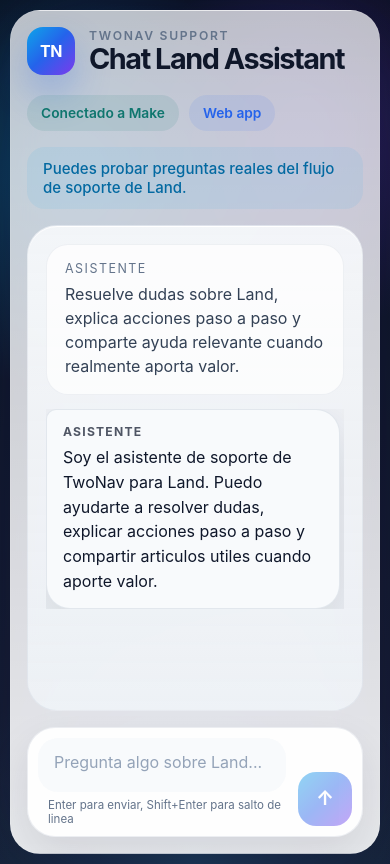
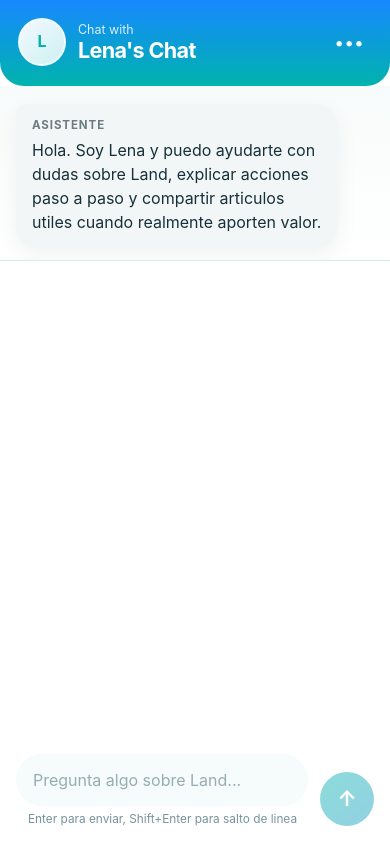
Before and after one commit to ai-tn/chatbot-lena, a Next.js app: page / in a window 390 px wide. Built offline with nearby package versions, Linux system fonts and the light colour scheme.

Commit message:
Refine flat mobile chat UI

```diff
--- a/src/app/globals.css
+++ b/src/app/globals.css
@@ -1,43 +1,36 @@
 :root {
-  --bg-top: #0b1020;
-  --bg-bottom: #172036;
-  --frame: rgba(15, 23, 42, 0.72);
-  --frame-border: rgba(255, 255, 255, 0.08);
-  --surface: rgba(255, 255, 255, 0.88);
-  --surface-strong: rgba(255, 255, 255, 0.96);
-  --ink: #0f172a;
-  --muted: #64748b;
-  --accent: #0ea5e9;
-  --accent-strong: #2563eb;
-  --assistant-bubble: #f8fafc;
-  --assistant-border: rgba(148, 163, 184, 0.22);
-  --user-bubble: linear-gradient(135deg, #2563eb 0%, #7c3aed 100%);
-  --user-ink: #eff6ff;
-  --success: #0f766e;
-  --warning: #b45309;
-  --error: #be123c;
-  --shadow-lg: 0 34px 120px rgba(3, 8, 20, 0.35);
-  --shadow-md: 0 18px 60px rgba(15, 23, 42, 0.14);
+  --bg: #eef8f7;
+  --surface: #ffffff;
+  --surface-soft: #f6fbfb;
+  --line: #d6ecea;
+  --ink: #17313a;
+  --muted: #78939a;
+  --primary: #00b3ad;
+  --primary-strong: #1099c1;
+  --primary-soft: #e4f8f7;
+  --assistant-bubble: #f3f6f7;
+  --user-ink: #ffffff;
+  --error: #c1355a;
+  --warning: #946200;
 }
 
 * {
   box-sizing: border-box;
 }
 
-html {
-  font-size: 16px;
+html,
+body {
+  margin: 0;
+  min-height: 100%;
 }
 
 body {
-  margin: 0;
-  min-height: 100vh;
+  min-height: 100dvh;
+  overflow: hidden;
   font-family: Inter, "Segoe UI", system-ui, sans-serif;
   color: var(--ink);
   background:
-    radial-gradient(circle at 15% 20%, rgba(14, 165, 233, 0.32), transparent 28%),
-    radial-gradient(circle at 82% 16%, rgba(124, 58, 237, 0.28), transparent 24%),
-    radial-gradient(circle at 50% 100%, rgba(56, 189, 248, 0.22), transparent 28%),
-    linear-gradient(180deg, var(--bg-top) 0%, var(--bg-bottom) 100%);
+    linear-gradient(180deg, #0d7ff2 0%, #00b3ad 24%, #eef8f7 24%, #eef8f7 100%);
 }
 
 button,
@@ -45,8 +38,22 @@
   font: inherit;
 }
 
+button {
+  appearance: none;
+}
+
+textarea {
+  resize: none;
+}
+
+main,
+section,
+div {
+  min-width: 0;
+}
+
 a {
-  color: var(--accent-strong);
+  color: #0f6fd9;
   text-decoration: none;
 }
 
@@ -55,189 +62,129 @@
 }
 
 .chat-app-shell {
-  min-height: 100vh;
+  min-height: 100dvh;
   display: grid;
   place-items: center;
-  padding: 28px;
-}
-
-.device-frame {
-  position: relative;
-  width: min(100%, 940px);
-}
-
-.device-glow {
-  position: absolute;
-  inset: 26px;
-  border-radius: 40px;
-  background: linear-gradient(135deg, rgba(37, 99, 235, 0.18), rgba(124, 58, 237, 0.16));
-  filter: blur(38px);
-  transform: scale(1.03);
+  padding: 12px;
 }
 
 .chat-panel {
-  position: relative;
-  min-height: min(92vh, 860px);
+  width: min(100%, 420px);
+  height: min(92dvh, 860px);
   display: grid;
-  grid-template-rows: auto auto 1fr auto;
-  gap: 16px;
-  padding: 20px;
-  border-radius: 36px;
-  background: linear-gradient(180deg, rgba(255, 255, 255, 0.72), rgba(255, 255, 255, 0.9));
-  border: 1px solid var(--frame-border);
-  box-shadow: var(--shadow-lg);
-  backdrop-filter: blur(22px);
+  grid-template-rows: auto auto minmax(0, 1fr) auto;
+  background: var(--surface);
+  border-radius: 28px;
+  overflow: hidden;
+  box-shadow: 0 24px 70px rgba(18, 71, 111, 0.18);
 }
 
 .chat-header {
+  position: sticky;
+  top: 0;
+  z-index: 3;
   display: flex;
   justify-content: space-between;
-  gap: 20px;
   align-items: center;
+  gap: 16px;
+  padding: 18px 18px 20px;
+  color: white;
+  background: linear-gradient(180deg, #1788ff 0%, #00b3ad 100%);
 }
 
-.app-badge-row {
+.brand-block {
   display: flex;
-  gap: 14px;
   align-items: center;
+  gap: 12px;
 }
 
-.app-badge {
+.avatar-placeholder {
   width: 48px;
   height: 48px;
-  border-radius: 16px;
+  border-radius: 50%;
+  flex: 0 0 auto;
   display: grid;
   place-items: center;
   font-weight: 700;
-  letter-spacing: -0.03em;
-  color: white;
-  background: linear-gradient(135deg, #0ea5e9 0%, #2563eb 48%, #7c3aed 100%);
-  box-shadow: 0 18px 36px rgba(37, 99, 235, 0.28);
+  background: linear-gradient(135deg, rgba(255,255,255,0.95), rgba(228,248,247,0.9));
+  color: var(--primary);
+  border: 2px solid rgba(255, 255, 255, 0.55);
+}
+
+.avatar-placeholder span {
+  transform: translateY(-1px);
 }
 
 .chat-header h1 {
   margin: 2px 0 0;
-  font-size: clamp(1.8rem, 4vw, 2.8rem);
-  line-height: 0.98;
-  letter-spacing: -0.05em;
+  font-size: 1.35rem;
+  line-height: 1.05;
+  letter-spacing: -0.03em;
 }
 
 .eyebrow {
   margin: 0;
-  font-size: 0.76rem;
-  font-weight: 600;
-  letter-spacing: 0.14em;
-  text-transform: uppercase;
-  color: var(--muted);
+  font-size: 0.78rem;
+  opacity: 0.84;
 }
 
-.header-actions {
-  display: flex;
-  gap: 10px;
-  align-items: center;
-  flex-wrap: wrap;
-  justify-content: flex-end;
-}
-
-.status-chip,
-.platform-pill {
-  padding: 10px 14px;
+.menu-button {
+  border: 0;
+  background: transparent;
+  color: rgba(255, 255, 255, 0.95);
+  font-size: 1.1rem;
+  padding: 6px 8px;
   border-radius: 999px;
-  font-size: 0.86rem;
-  font-weight: 600;
-}
-
-.status-chip {
-  background: rgba(15, 118, 110, 0.1);
-  color: var(--success);
-}
-
-.platform-pill {
-  background: rgba(37, 99, 235, 0.09);
-  color: var(--accent-strong);
+  cursor: pointer;
 }
 
 .status-banner {
-  padding: 12px 16px;
-  border-radius: 18px;
-  font-size: 0.94rem;
-  font-weight: 500;
-}
-
-.status-banner.ready {
-  background: rgba(14, 165, 233, 0.08);
-  color: #0369a1;
+  margin: 12px 16px 0;
+  padding: 10px 14px;
+  border-radius: 16px;
+  font-size: 0.92rem;
 }
 
 .status-banner.loading {
-  background: rgba(180, 83, 9, 0.1);
+  background: #fff7df;
   color: var(--warning);
 }
 
 .status-banner.error {
-  background: rgba(190, 18, 60, 0.11);
+  background: #ffe7ef;
   color: var(--error);
 }
 
 .chat-surface {
   min-height: 0;
+  overflow: auto;
+  padding: 18px 16px 12px;
+  background: linear-gradient(180deg, #f8fbfb 0%, #ffffff 100%);
+}
+
+.message-list {
   display: flex;
   flex-direction: column;
   gap: 14px;
-  padding: 18px;
-  border-radius: 30px;
-  background: linear-gradient(180deg, rgba(248, 250, 252, 0.9), rgba(241, 245, 249, 0.8));
-  border: 1px solid rgba(148, 163, 184, 0.14);
-  box-shadow: inset 0 1px 0 rgba(255, 255, 255, 0.9);
-}
-
-.chat-intro-card {
-  padding: 16px 18px;
-  border-radius: 22px;
-  background: rgba(255, 255, 255, 0.72);
-  border: 1px solid rgba(148, 163, 184, 0.14);
-}
-
-.intro-kicker {
-  margin: 0 0 6px;
-  font-size: 0.78rem;
-  text-transform: uppercase;
-  letter-spacing: 0.12em;
-  color: var(--muted);
-}
-
-.intro-text {
-  margin: 0;
-  color: #334155;
-  line-height: 1.5;
-}
-
-.message-list {
-  min-height: 0;
-  overflow: auto;
-  display: flex;
-  flex-direction: column;
-  gap: 14px;
-  padding-right: 4px;
 }
 
 .message-bubble {
-  max-width: min(82%, 720px);
+  max-width: 85%;
   padding: 14px 16px;
-  border-radius: 24px;
-  box-shadow: var(--shadow-md);
+  border-radius: 22px;
+  box-shadow: 0 8px 22px rgba(19, 49, 58, 0.06);
 }
 
 .message-bubble.assistant {
   align-self: flex-start;
   background: var(--assistant-bubble);
-  border: 1px solid var(--assistant-border);
+  color: var(--ink);
   border-top-left-radius: 10px;
 }
 
 .message-bubble.user {
   align-self: flex-end;
-  background: var(--user-bubble);
+  background: linear-gradient(135deg, var(--primary), var(--primary-strong));
   color: var(--user-ink);
   border-top-right-radius: 10px;
 }
@@ -245,16 +192,16 @@
 .message-role {
   display: block;
   margin-bottom: 6px;
-  font-size: 0.76rem;
+  font-size: 0.72rem;
   font-weight: 700;
+  letter-spacing: 0.08em;
   text-transform: uppercase;
-  letter-spacing: 0.1em;
-  opacity: 0.72;
+  opacity: 0.62;
 }
 
 .message-body p {
   margin: 0 0 8px;
-  line-height: 1.55;
+  line-height: 1.5;
 }
 
 .message-body p:last-child {
@@ -262,72 +209,70 @@
 }
 
 .message-composer {
+  position: sticky;
+  bottom: 0;
+  z-index: 3;
   display: grid;
   grid-template-columns: 1fr auto;
   gap: 12px;
   align-items: end;
-  padding: 10px;
-  border-radius: 28px;
-  background: var(--surface-strong);
-  border: 1px solid rgba(148, 163, 184, 0.18);
-  box-shadow: 0 18px 42px rgba(15, 23, 42, 0.1);
+  padding: 14px 16px 18px;
+  background: linear-gradient(180deg, rgba(255,255,255,0.92), #ffffff 32%);
+  border-top: 1px solid var(--line);
 }
 
 .composer-field {
   display: flex;
   flex-direction: column;
   gap: 6px;
-  min-width: 0;
 }
 
 .message-composer textarea {
-  min-height: 54px;
-  max-height: 180px;
-  resize: none;
-  padding: 14px 16px 6px;
-  border: none;
-  border-radius: 20px;
-  background: rgba(248, 250, 252, 0.92);
+  min-height: 52px;
+  max-height: 160px;
+  padding: 15px 16px;
+  border: 1px solid transparent;
+  border-radius: 999px;
+  background: var(--surface-soft);
   color: var(--ink);
   outline: none;
 }
 
+.message-composer textarea:focus {
+  border-color: rgba(0, 179, 173, 0.28);
+  background: #ffffff;
+}
+
 .message-composer textarea::placeholder {
-  color: #94a3b8;
+  color: #97adb3;
 }
 
 .composer-hint {
-  padding-left: 10px;
-  font-size: 0.76rem;
+  padding-left: 12px;
+  font-size: 0.74rem;
   color: var(--muted);
 }
 
 .message-composer button {
   width: 54px;
   height: 54px;
-  border: none;
-  border-radius: 18px;
-  background: linear-gradient(135deg, #0ea5e9 0%, #2563eb 48%, #7c3aed 100%);
+  border: 0;
+  border-radius: 50%;
+  background: linear-gradient(135deg, #00b3ad 0%, #1099c1 100%);
   color: white;
   cursor: pointer;
-  transition: transform 160ms ease, opacity 160ms ease, box-shadow 160ms ease;
-  box-shadow: 0 16px 30px rgba(37, 99, 235, 0.28);
-}
-
-.message-composer button:hover {
-  transform: translateY(-1px) scale(1.01);
+  box-shadow: 0 12px 24px rgba(0, 179, 173, 0.28);
 }
 
 .message-composer button:disabled {
   opacity: 0.45;
   cursor: not-allowed;
-  transform: none;
   box-shadow: none;
 }
 
 .send-icon {
   display: inline-block;
-  font-size: 1.25rem;
+  font-size: 1.35rem;
   font-weight: 700;
   transform: translateY(-1px);
 }
@@ -340,10 +285,10 @@
 }
 
 .typing-dots span {
-  width: 9px;
-  height: 9px;
+  width: 8px;
+  height: 8px;
   border-radius: 999px;
-  background: rgba(37, 99, 235, 0.55);
+  background: rgba(0, 179, 173, 0.55);
   animation: pulse 1.1s infinite ease-in-out;
 }
 
@@ -380,36 +325,23 @@
   }
 }
 
-@media (max-width: 720px) {
+@media (max-width: 520px) {
   .chat-app-shell {
-    padding: 10px;
+    padding: 0;
   }
 
   .chat-panel {
-    min-height: 100vh;
-    padding: 16px;
-    border-radius: 30px;
+    width: 100%;
+    height: 100dvh;
+    border-radius: 0;
+    box-shadow: none;
   }
 
   .chat-header {
-    flex-direction: column;
-    align-items: flex-start;
-  }
-
-  .header-actions {
-    width: 100%;
-    justify-content: flex-start;
+    border-radius: 0 0 24px 24px;
   }
 
   .message-bubble {
-    max-width: 100%;
-  }
-
-  .message-composer {
-    grid-template-columns: 1fr auto;
-  }
-
-  .composer-hint {
-    font-size: 0.72rem;
+    max-width: 90%;
   }
 }
--- a/src/components/chat-shell.tsx
+++ b/src/components/chat-shell.tsx
@@ -14,7 +14,7 @@
     id: "assistant-welcome",
     role: "assistant",
     content:
-      "Soy el asistente de soporte de TwoNav para Land. Puedo ayudarte a resolver dudas, explicar acciones paso a paso y compartir articulos utiles cuando aporte valor.",
+      "Hola. Soy Lena y puedo ayudarte con dudas sobre Land, explicar acciones paso a paso y compartir articulos utiles cuando realmente aporten valor.",
   },
 ];
 
@@ -86,33 +86,25 @@
 
   return (
     <main className="chat-app-shell">
-      <section className="device-frame">
-        <div className="device-glow" />
       <section className="chat-panel">
         <header className="chat-header">
-            <div className="app-badge-row">
-              <div className="app-badge">TN</div>
+          <div className="brand-block">
+            <div className="avatar-placeholder" aria-hidden="true">
+              <span>L</span>
+            </div>
             <div>
-                <p className="eyebrow">TwoNav Support</p>
-                <h1>Chat Land Assistant</h1>
+              <p className="eyebrow">Chat with</p>
+              <h1>Lena&apos;s Chat</h1>
             </div>
           </div>
-            <div className="header-actions">
-              <div className="status-chip">Conectado a Make</div>
-              <div className="platform-pill">Web app</div>
-            </div>
+          <button className="menu-button" type="button" aria-label="Opciones">
+            •••
+          </button>
         </header>
 
         <StatusBanner error={error} isLoading={isLoading} />
 
         <div className="chat-surface">
-            <div className="chat-intro-card">
-              <p className="intro-kicker">Asistente</p>
-              <p className="intro-text">
-                Resuelve dudas sobre Land, explica acciones paso a paso y comparte ayuda relevante cuando realmente aporta valor.
-              </p>
-            </div>
-
           <MessageList isLoading={isLoading} messages={messages} />
           <div ref={scrollRef} />
         </div>
@@ -124,7 +116,6 @@
           value={input}
         />
       </section>
-      </section>
     </main>
   );
 }
--- a/src/components/status-banner.tsx
+++ b/src/components/status-banner.tsx
@@ -9,8 +9,8 @@
   }
 
   if (isLoading) {
-    return <div className="status-banner loading">El asistente esta preparando la respuesta...</div>;
+    return <div className="status-banner loading">Lena esta escribiendo...</div>;
   }
 
-  return <div className="status-banner ready">Puedes probar preguntas reales del flujo de soporte de Land.</div>;
+  return null;
 }
```
Lines whose indentation alone changed are shown as unchanged.
